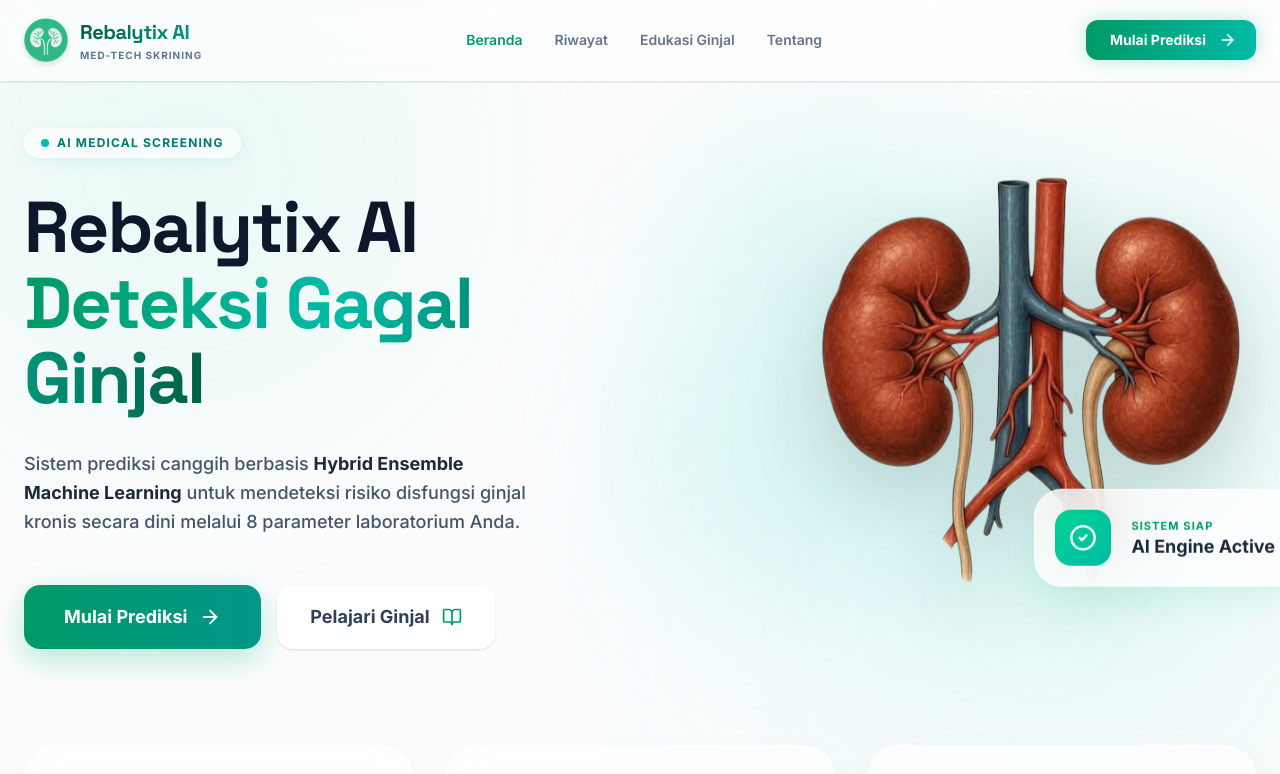
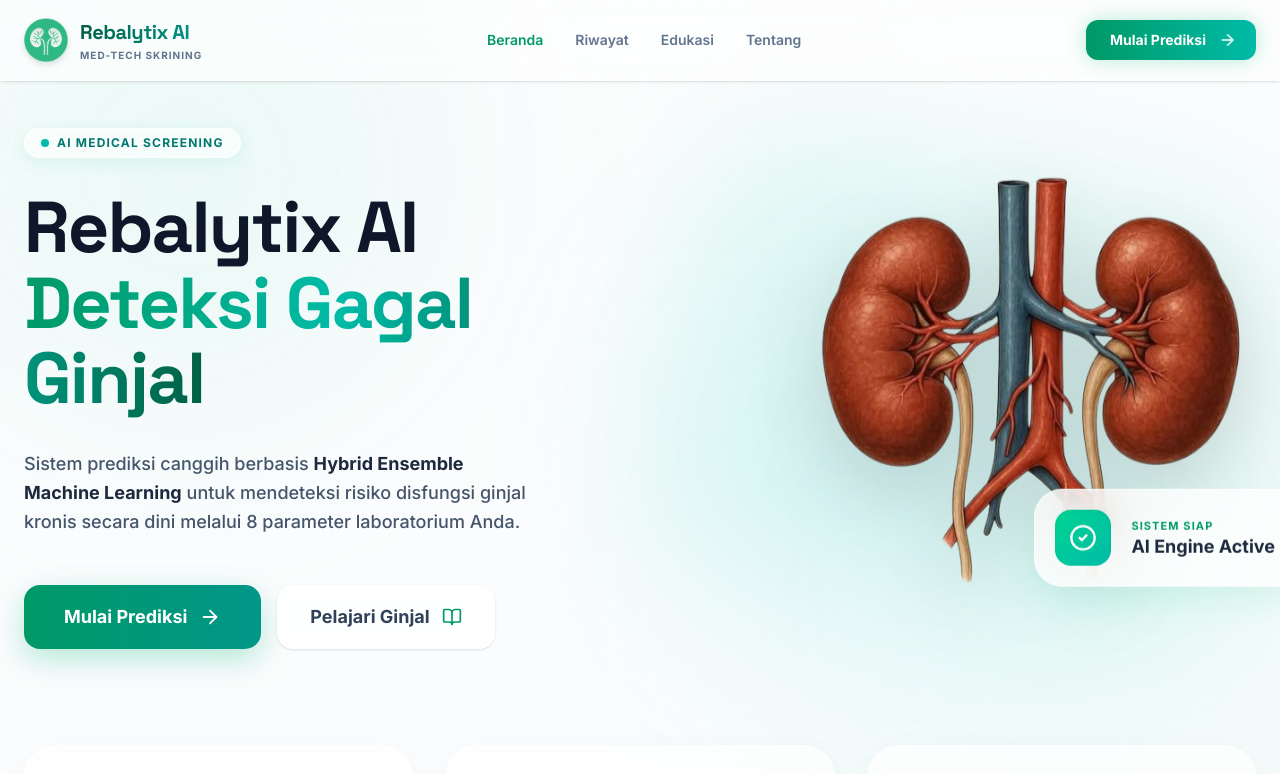
Before and after one commit to andmaxcyber/web_deteksi_gagal_ginjal_kronis-final, a React (Vite) app: page / in a window 1280 px wide. Shown: the top 774 px of the page. Built offline with nearby package versions, Linux system fonts and the light colour scheme.

Commit message:
edit navbar edukasi ginjal menjadi edukasi

```diff
--- a/frontend/src/App.tsx
+++ b/frontend/src/App.tsx
@@ -83,7 +83,7 @@
           <div className="hidden md:flex items-center gap-8 text-sm font-semibold text-slate-500">
             <button onClick={() => navTo('home')} className={cn("hover:text-emerald-600 transition-colors", view === 'home' && "text-emerald-600")}>Beranda</button>
             <button onClick={() => navTo('history')} className={cn("hover:text-emerald-600 transition-colors", view === 'history' && "text-emerald-600")}>Riwayat</button>
-            <button onClick={() => navTo('education')} className={cn("hover:text-emerald-600 transition-colors", view === 'education' && "text-emerald-600")}>Edukasi Ginjal</button>
+            <button onClick={() => navTo('education')} className={cn("hover:text-emerald-600 transition-colors", view === 'education' && "text-emerald-600")}>Edukasi</button>
             <button onClick={() => navTo('about')} className={cn("hover:text-emerald-600 transition-colors", view === 'about' && "text-emerald-600")}>Tentang</button>
           </div>
 
@@ -183,7 +183,7 @@
                   : "bg-white/10 text-white hover:bg-white/20"
               )}
             >
-              Edukasi Ginjal
+              Edukasi
             </button>
             <button
               onClick={() => navTo('about')}
```
